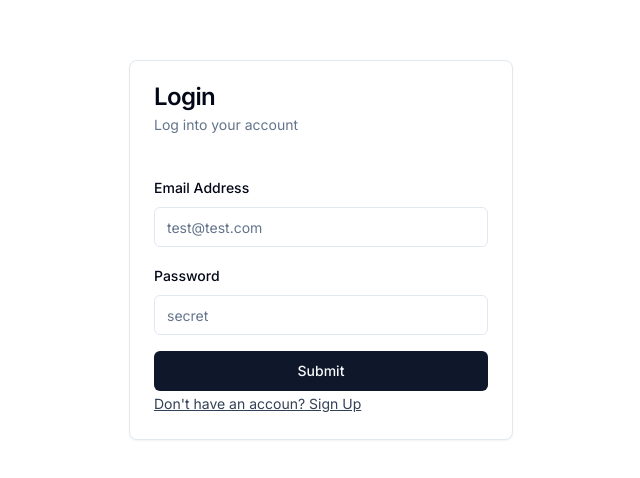
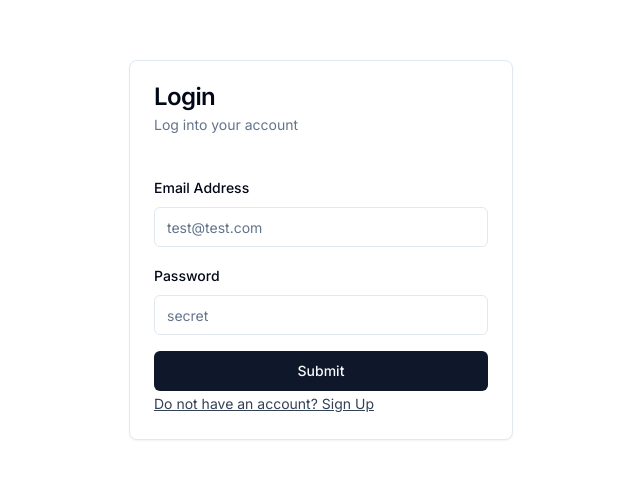
Before and after one commit to trampoline-labs/lecture-hall-demo, a Next.js app: page /login in a window 1280 px wide. Shown: the part 150-628 px from the top of the page, without its empty margins (319-959 px from the left). Built offline with nearby package versions, Linux system fonts and the light colour scheme.

Commit message:
corrected the typo

```diff
--- a/app/(auth)/login/page.tsx
+++ b/app/(auth)/login/page.tsx
@@ -122,7 +122,9 @@ function LoginForm() {
           <Button type="submit" className="w-full">
             Submit
           </Button>
-          <a href="register" className="underline text-sm my-8 text-slate-700">Don't have an accoun? Sign Up</a>
+          <a href="register" className="underline text-sm my-8 text-slate-700">
+            Do not have an account? Sign Up
+          </a>
         </form>
       </Form>
     </div>
--- a/app/(auth)/register/page.tsx
+++ b/app/(auth)/register/page.tsx
@@ -144,7 +144,12 @@ function RegisterForm() {
           <Button type="submit" className="w-full">
             Submit
           </Button>
-          <a href="/login" className="underline text-sm my-8 mx-3 text-slate-700">Have an accoun? Login</a>
+          <a
+            href="/login"
+            className="underline text-sm my-8 mx-3 text-slate-700"
+          >
+            Have an account? Login
+          </a>
         </form>
       </Form>
     </div>
```
